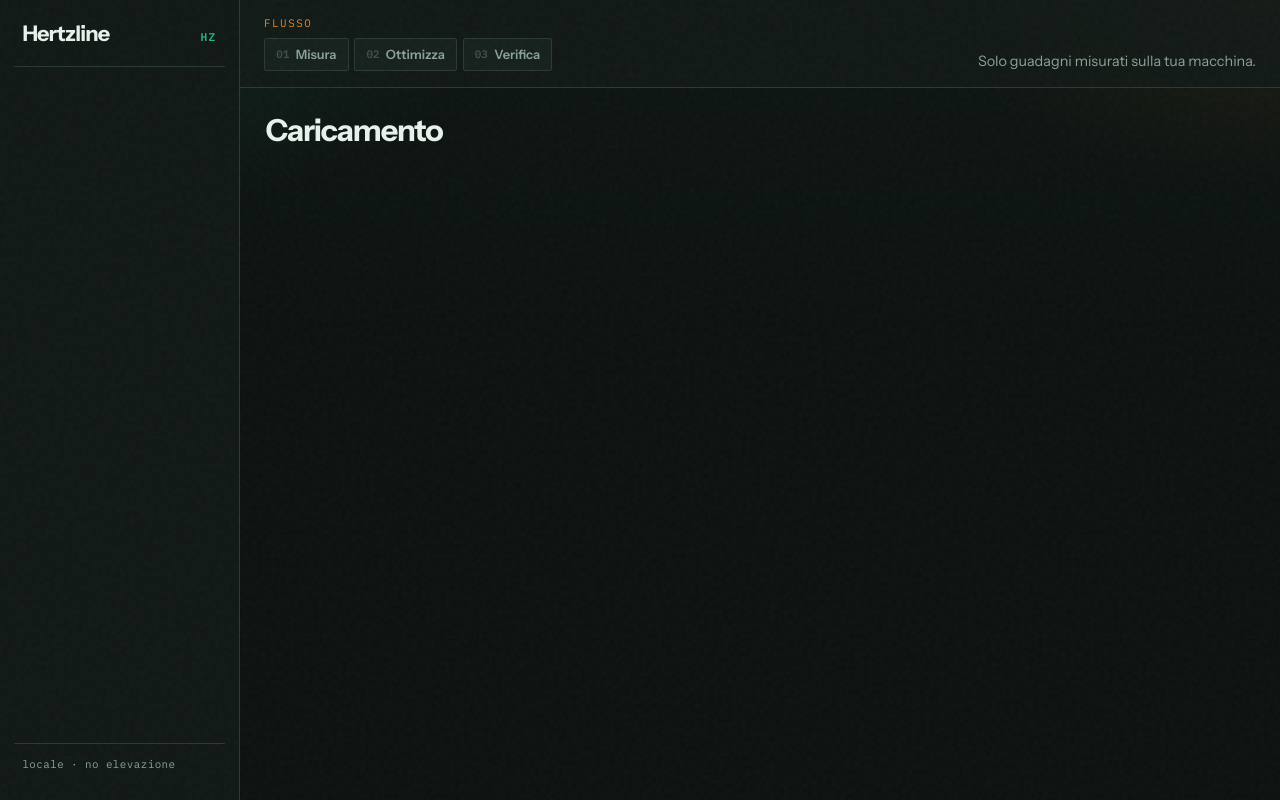
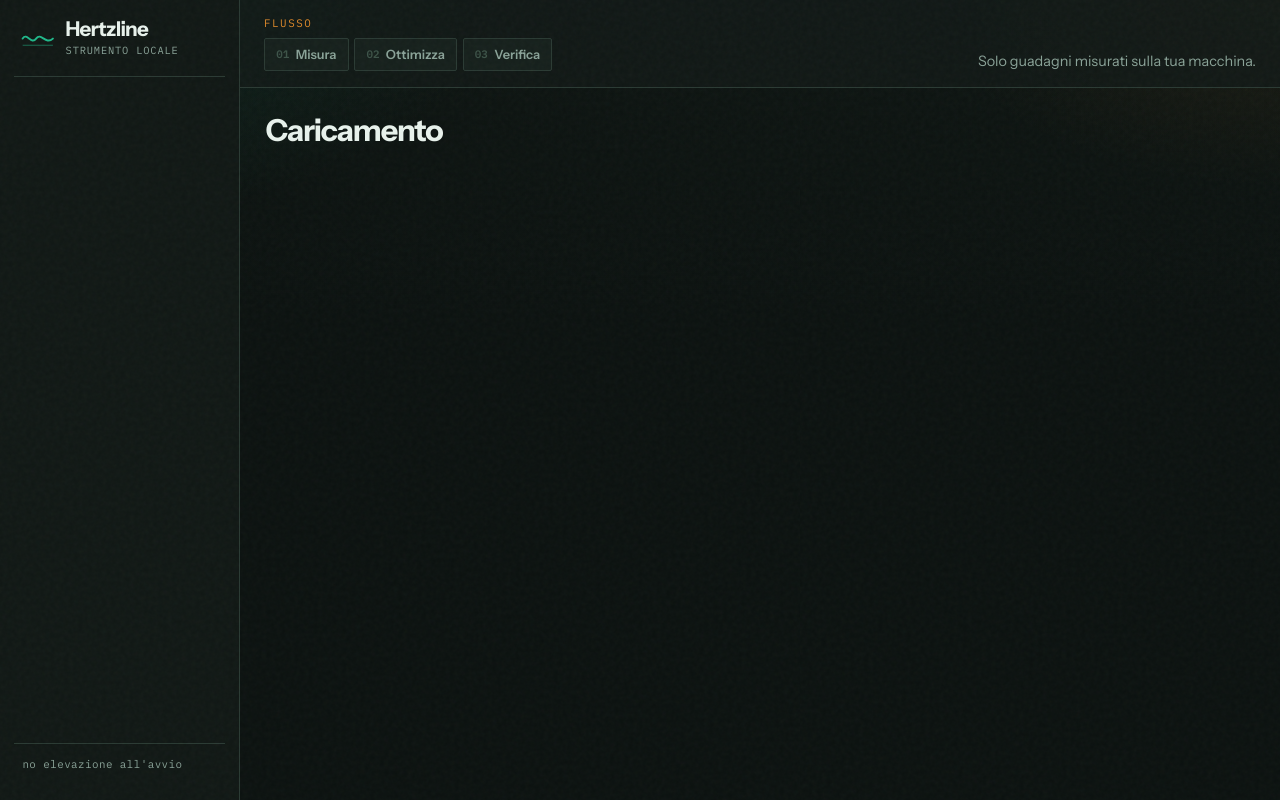
Before and after one commit to Hertzline/app, a website: page ui/index.html in a window 1280 px wide. Drawn offline with Linux system fonts and the light colour scheme.

Commit message:
style(ui): stronger brand chrome for 1.0.4
Add rail wave mark, larger default window, and a more present score ring.

```diff
--- a/crates/hertzline-app/Cargo.toml
+++ b/crates/hertzline-app/Cargo.toml
@@ -1,6 +1,6 @@
 [package]
 name = "hertzline-app"
-version = "1.0.3"
+version = "1.0.4"
 edition.workspace = true
 license.workspace = true
 repository.workspace = true
--- a/src-tauri/Cargo.toml
+++ b/src-tauri/Cargo.toml
@@ -1,6 +1,6 @@
 [package]
 name = "hertzline"
-version = "1.0.3"
+version = "1.0.4"
 description = "Hertzline desktop shell (Tauri 2, unprivileged)"
 edition.workspace = true
 license.workspace = true
--- a/ui/index.html
+++ b/ui/index.html
@@ -12,11 +12,17 @@
     <div class="layout">
       <aside class="rail">
         <div class="rail-brand">
-          <p class="brand" id="brand">Hertzline</p>
-          <p class="brand-mark">HZ</p>
+          <svg class="brand-mark-svg" viewBox="0 0 40 32" aria-hidden="true">
+            <path fill="none" stroke="currentColor" stroke-width="2.25" stroke-linecap="round" d="M2 16 C7 8 12 24 18 16 C24 8 29 24 38 16"/>
+            <path fill="none" stroke="currentColor" stroke-width="1.5" opacity="0.4" d="M2 24h36"/>
+          </svg>
+          <div>
+            <p class="brand" id="brand">Hertzline</p>
+            <p class="brand-sub">strumento locale</p>
+          </div>
         </div>
         <nav class="nav" id="nav" aria-label="Principale"></nav>
-        <p class="rail-foot" id="rail-foot">locale · no elevazione</p>
+        <p class="rail-foot" id="rail-foot">no elevazione all'avvio</p>
       </aside>
       <div class="stage">
         <header class="top">
@@ -33,7 +39,6 @@
         <main id="main" tabindex="-1" aria-live="polite">
           <header class="page-head">
             <h1 id="title">Caricamento</h1>
-            <p class="lede" id="page-lede" hidden></p>
           </header>
           <div id="body"></div>
           <p class="meta" id="meta"></p>
--- a/ui/styles.css
+++ b/ui/styles.css
@@ -124,28 +124,35 @@ body {
 
 .rail-brand {
   display: flex;
-  align-items: baseline;
-  justify-content: space-between;
-  gap: 0.5rem;
-  padding: 0 0.55rem 1rem;
+  align-items: center;
+  gap: 0.7rem;
+  padding: 0 0.45rem 1.1rem;
   border-bottom: 1px solid var(--line);
-  margin-bottom: 0.85rem;
+  margin-bottom: 0.95rem;
+}
+
+.brand-mark-svg {
+  width: 2.1rem;
+  height: 1.7rem;
+  color: var(--accent);
+  flex: 0 0 auto;
 }
 
 .brand {
   margin: 0;
-  font-size: 1.35rem;
+  font-size: 1.28rem;
   letter-spacing: -0.04em;
   font-weight: 700;
+  line-height: 1.1;
 }
 
-.brand-mark {
-  margin: 0;
+.brand-sub {
+  margin: 0.15rem 0 0;
   font-family: var(--mono);
-  font-size: 0.7rem;
-  letter-spacing: 0.12em;
-  color: var(--accent);
-  font-weight: 600;
+  font-size: 0.65rem;
+  letter-spacing: 0.08em;
+  text-transform: uppercase;
+  color: var(--muted);
 }
 
 .rail-foot {
@@ -353,15 +360,17 @@ main p,
 
 .score-ring {
   --pct: 0;
-  width: 8.25rem;
-  height: 8.25rem;
+  width: 9rem;
+  height: 9rem;
   border-radius: 50%;
   display: grid;
   place-items: center;
   background:
-    radial-gradient(circle at center, var(--panel) 57%, transparent 58%),
+    radial-gradient(circle at center, var(--panel) 56%, transparent 57%),
     conic-gradient(var(--accent) calc(var(--pct) * 1%), var(--line) 0);
-  box-shadow: 0 0 0 1px color-mix(in srgb, var(--accent) 25%, transparent);
+  box-shadow:
+    0 0 0 1px color-mix(in srgb, var(--accent) 28%, transparent),
+    0 0 40px color-mix(in srgb, var(--accent) 12%, transparent);
 }
 
 .score-ring__inner {
```
Also changed, not shown: src-tauri/tauri.conf.json (+5 -3 lines), CHANGELOG.md, 1 other file.
